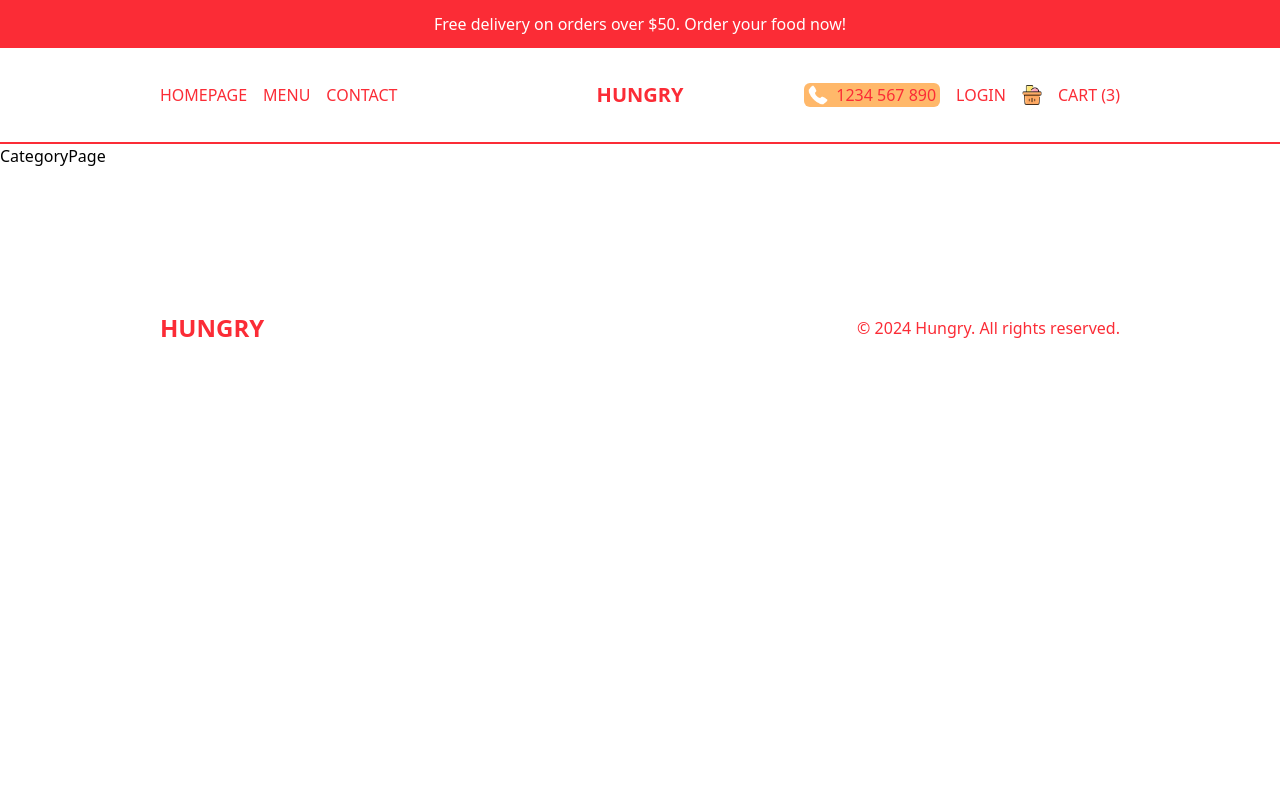
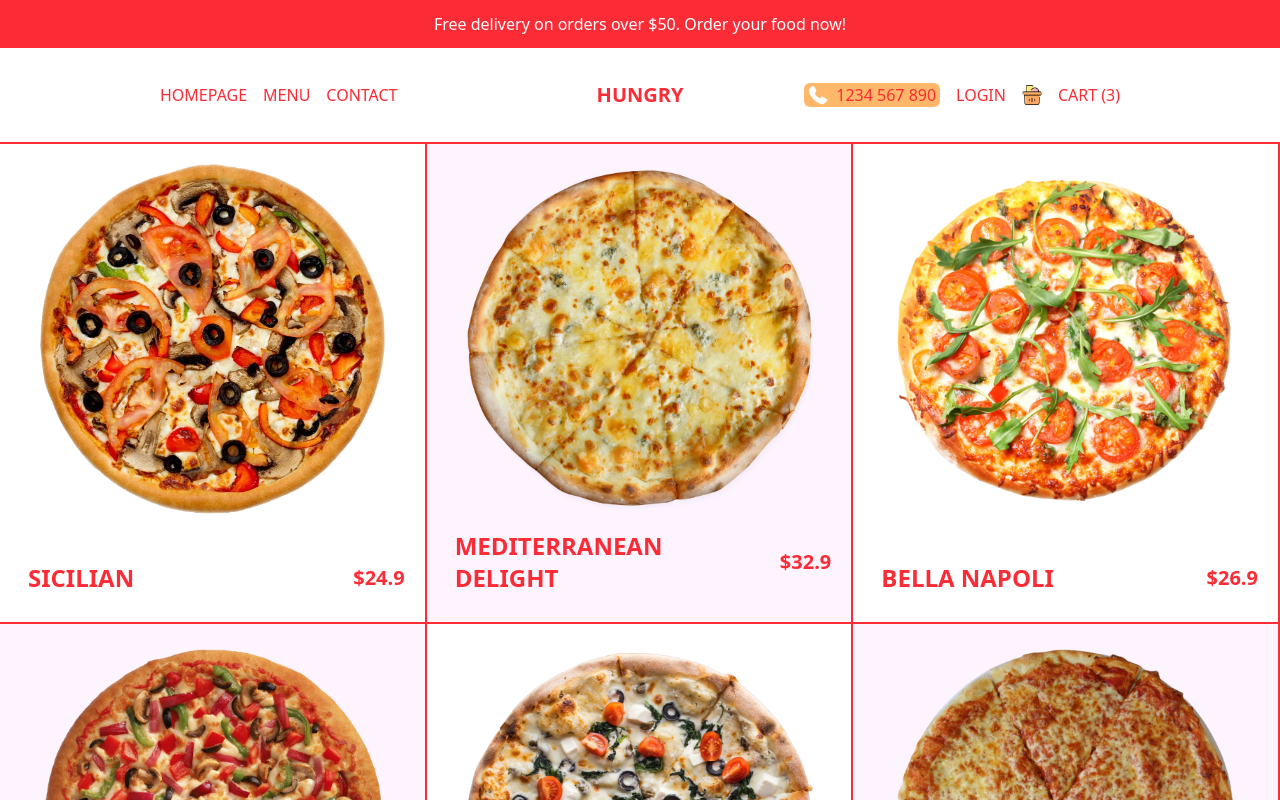
Before and after one commit to Mazbauddin/restaurant, a Next.js app: page /menu/1 in a window 1280 px wide. Shown: the top 800 px of the page. Built offline with nearby package versions, Linux system fonts and the light colour scheme.

Commit message:
create a category page

```diff
--- a/src/app/menu/[category]/page.tsx
+++ b/src/app/menu/[category]/page.tsx
@@ -1,7 +1,40 @@
+import { pizzas } from "@/data";
+import Image from "next/image";
+import Link from "next/link";
 import React from "react";
 
 const CategoryPage = () => {
-  return <div>CategoryPage</div>;
+  return (
+    <div className="flex flex-wrap text-red-500">
+      {pizzas.map((item) => (
+        <Link
+          className="w-full h-[60vh] border-r-2 border-b-2 border-red-500 sm:w-1/2 lg:w-1/3 p-5 flex flex-col justify-between group even:bg-fuchsia-50"
+          href={`/product/${item.id}`}
+          key={item.id}
+        >
+          {/* Image Container */}
+          {item.img && (
+            <div className="relative h-[80%]">
+              <Image
+                src={item.img}
+                alt={item.title}
+                fill
+                className="object-contain hover:rotate-45 transition-all duration-300"
+              />
+            </div>
+          )}
+          {/* Text Container */}
+          <div className="flex items-center justify-between font-bold">
+            <h1 className="uppercase text-2xl p-2">{item.title}</h1>
+            <h2 className="group-hover:hidden text-xl">${item.price}</h2>
+            <button className="hidden group-hover:block uppercase bg-red-500 text-white p-2 rounded-md">
+              Add to Cart
+            </button>
+          </div>
+        </Link>
+      ))}
+    </div>
+  );
 };
 
 export default CategoryPage;
--- a/src/app/menu/page.tsx
+++ b/src/app/menu/page.tsx
@@ -4,7 +4,7 @@
 
 const MenuPage = () => {
   return (
-    <div className="p-4 lg:px-20 xl:px-40 h-[calc(100vh-6rem)] md:h-[calc(100vh-9rem)] flex flex-col md:flex-row items-center">
+    <div className="p-4 lg:px-20 xl:px-40 mt-10 flex flex-col md:flex-row items-center">
       {menu.map((category) => (
         <Link
           href={`/menu/${category.slug}`}
@@ -18,11 +18,6 @@
             <button className="bg-black text-white px-6 py-3 rounded-md">
               Explore
             </button>
-            {/* <button
-              className={`hidden 2xl:block bg-${category.color} text-${category.color === "black" ? "white" : "red-500"} px-6 py-3 rounded-md`}
-            >
-              Explore
-            </button> */}
           </div>
         </Link>
       ))}
```
